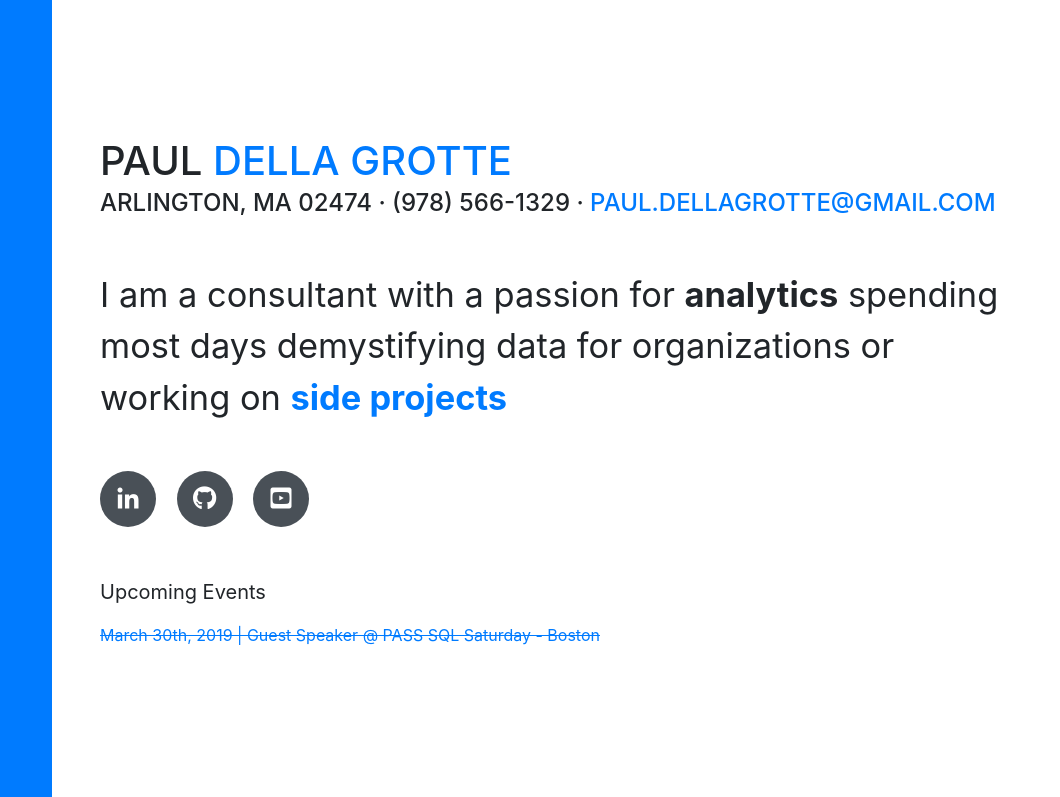
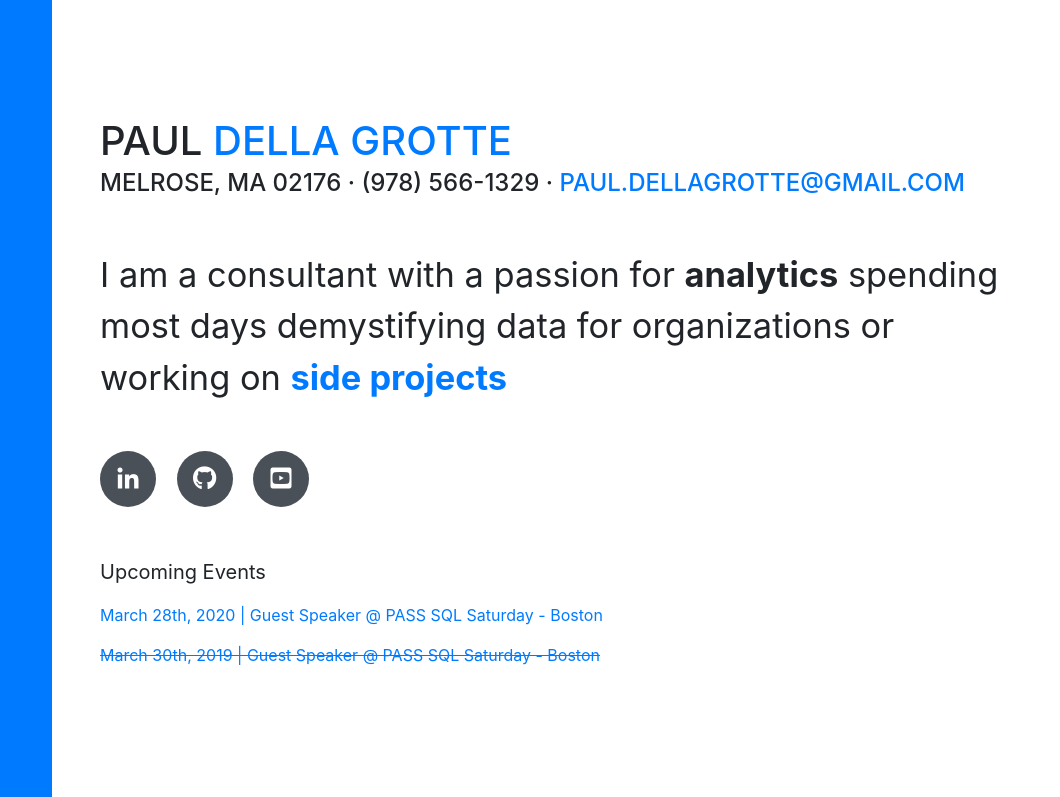
Before and after one commit to pdellagrotte/pdellagrotte.github.io, a website with bundled scripts: page index.html in a window 1280 px wide. Shown: the top 797 px of the page, 220-1280 px from the left. Built offline with nearby package versions, Linux system fonts and the light colour scheme; a web font is replaced by a local one.

Commit message:
additional updates like address

```diff
--- a/index.html
+++ b/index.html
@@ -69,7 +69,7 @@
           <h1 class="mb-0">Paul
             <span class="text-primary">Della Grotte</span>
           </h1>
-          <div class="subheading mb-5"> Arlington, MA 02474 · (978) 566-1329 ·
+          <div class="subheading mb-5"> Melrose, MA 02176 · (978) 566-1329 ·
             <a href="mailto:paul.dellagrotte@gmail.com<">paul.dellagrotte@gmail.com</a>
           </div>
           <p class="lead mb-5">I am a consultant with a passion for <strong>analytics</strong> spending most days demystifying data for organizations or working on <a href="#projects"><strong>side projects</strong></a></p>
@@ -85,7 +85,8 @@
             </a>
           </div>
           <p class="sub" style="margin-top: 50px; font-size: 20px">Upcoming Events</p>
-          <p class="item-name"><a target="_blank" href="https://www.sqlsaturday.com/813/eventhome.aspx"><strike>March 30th, 2019 | Guest Speaker @ PASS SQL Saturday - Boston<strike></a></p>
+          <p class="item-name"><a target="_blank" href="https://www.sqlsaturday.com/928/eventhome.aspx"> March 28th, 2020 | Guest Speaker @ PASS SQL Saturday - Boston </a></p>
+          <p class="item-name"><a target="_blank" href="https://www.sqlsaturday.com/813/eventhome.aspx"> <del> March 30th, 2019 | Guest Speaker @ PASS SQL Saturday - Boston </del> </a></p>
 
         </div>
       </section>
```
